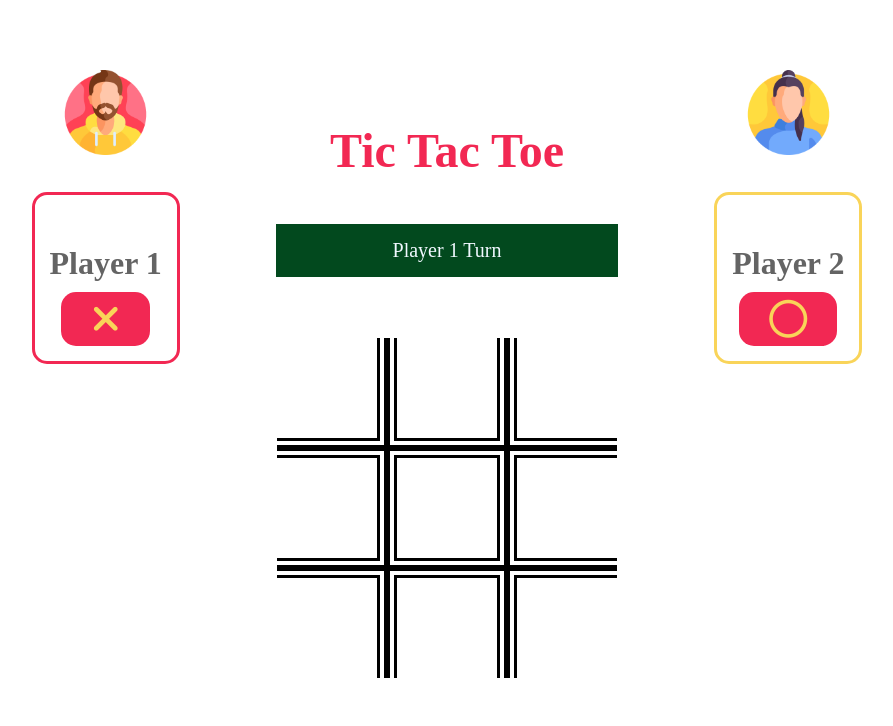
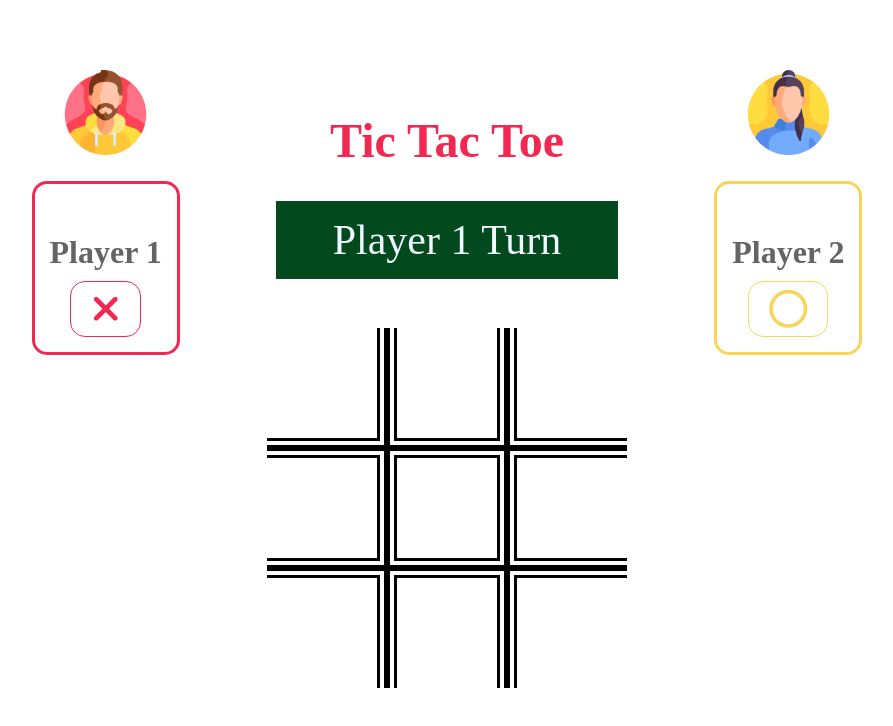
Before and after one commit to aahmedayaz/Tic-Tac-Toe, a plain HTML site: page index.html in a window 1280 px wide. Shown: the whole page, without its empty margins (193-1086 px from the left). Drawn offline with Linux system fonts and the light colour scheme.

Commit message:
Little Changes in UI and Hovers

```diff
--- a/style.css
+++ b/style.css
@@ -83,10 +83,18 @@
 
 .upper-area i{
     font-size: 38px;
-    padding: 8px 30px;
-    color: #f9d459;
-    background-color: #f22853;
+    padding: 8px 20px;
     border-radius: 15px;
+}
+
+#player1 i{
+    color: var(--pinkish);
+    border: 1px solid var(--pinkish);
+}
+
+#player2 i{
+    color: var(--yellowish);
+    border: 1px solid var(--yellowish);
 }
 
 /* Message Area */
@@ -98,7 +106,7 @@
     background-color: var(--greenish);
     padding: 15px;
     color: aliceblue;
-    font-size: 20px;
+    font-size: 42px;
 }
 
 /* Game Area */
@@ -120,7 +128,8 @@
     display: flex;
     align-items: center;
     justify-content: center;
-    padding: 50px;
+    width: 120px;
+    height: 120px;
     /* border: 1px solid var(--blackish); */
 }
 
@@ -128,7 +137,10 @@
 
 .game-area .row > div:hover{
     cursor: pointer;
-    background-color: #f9d459;
+}
+
+.game-area .row > div:not(.checked):hover{
+    background-color: #b8b8b8
 }
 
 /* JS Styles for Divs */
```
